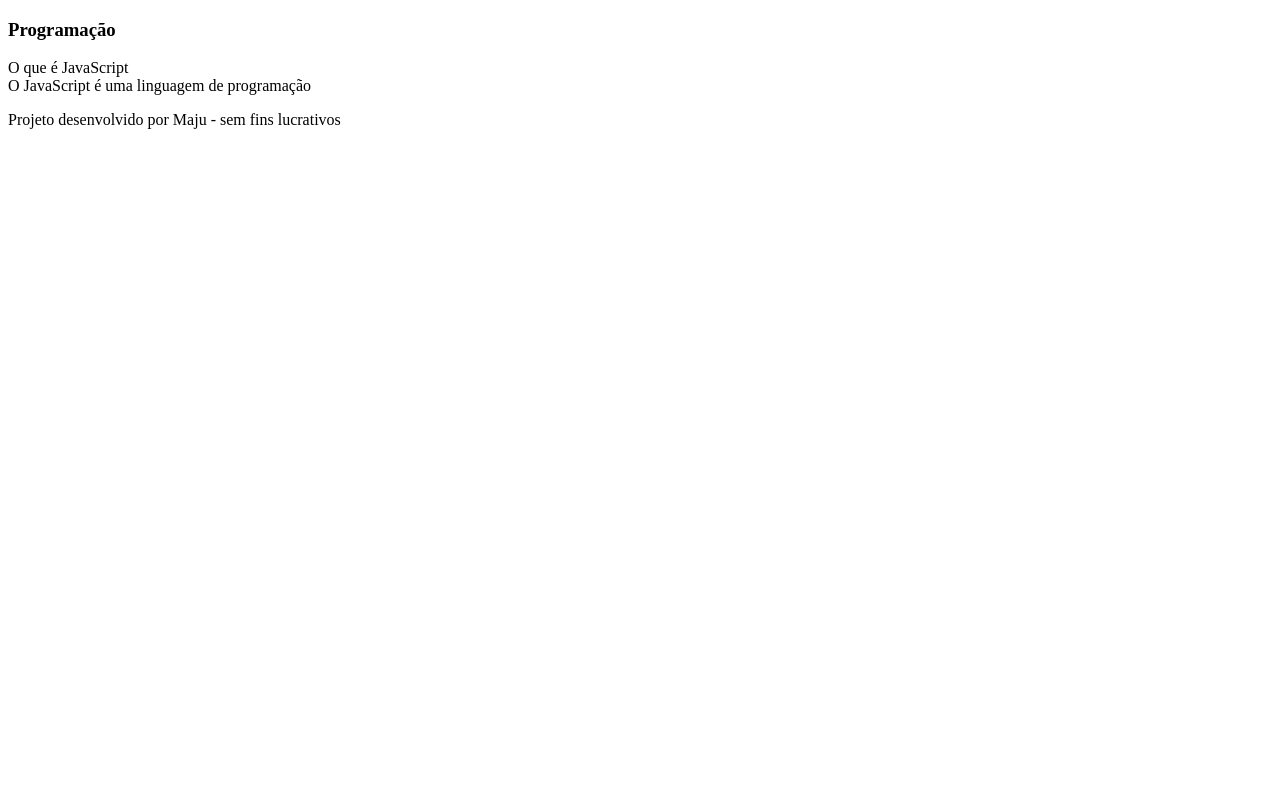
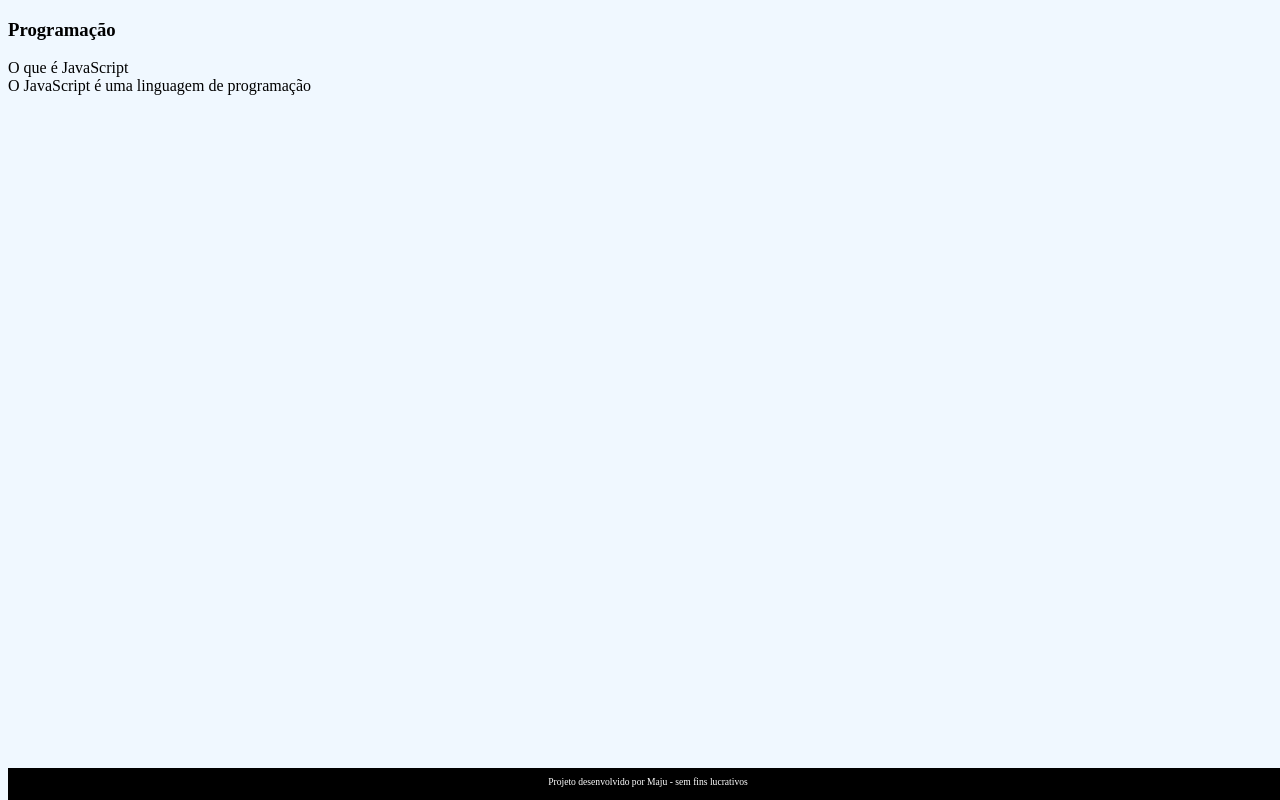
Before and after one commit to majutolovi/FlashCards, a plain HTML site: page index.html in a window 1280 px wide. Drawn offline with Linux system fonts and the light colour scheme; a web font is replaced by a local one.

Commit message:
Add files via upload

```diff
--- a/index.html
+++ b/index.html
@@ -3,6 +3,11 @@
 <head>
     <meta charset="UTF-8">
     <meta name="viewport" content="width=device-width, initial-scale=1.0">
+    <link rel="preconnect" href="https://fonts.googleapis.com">
+<link rel="preconnect" href="https://fonts.gstatic.com" crossorigin>
+<link href="https://fonts.googleapis.com/css2?family=Bai+Jamjuree:ital,wght@0,200;0,300;0,400;0,500;0,600;0,700;1,200;1,300;1,400;
+1,500;1,600;1,700&display=swap" rel="stylesheet">
+<link rel="stylesheet" href="style.css">
     <title>Flash Cards</title>
 </head>
 <body>
--- /dev/null
+++ b/style.css
@@ -0,0 +1,19 @@
+body{
+    background-color: aliceblue;
+    font-family: Bai Jamjuree;
+}
+
+footer{
+    background-color: black;
+    color: white;
+    position: fixed;
+    bottom: 0;
+    width: 100%;
+    height: 2rem;
+}
+
+footer p{
+    text-align: center;
+    font-size: 0.6rem;
+    margin-top: 0.5rem;
+}
```
